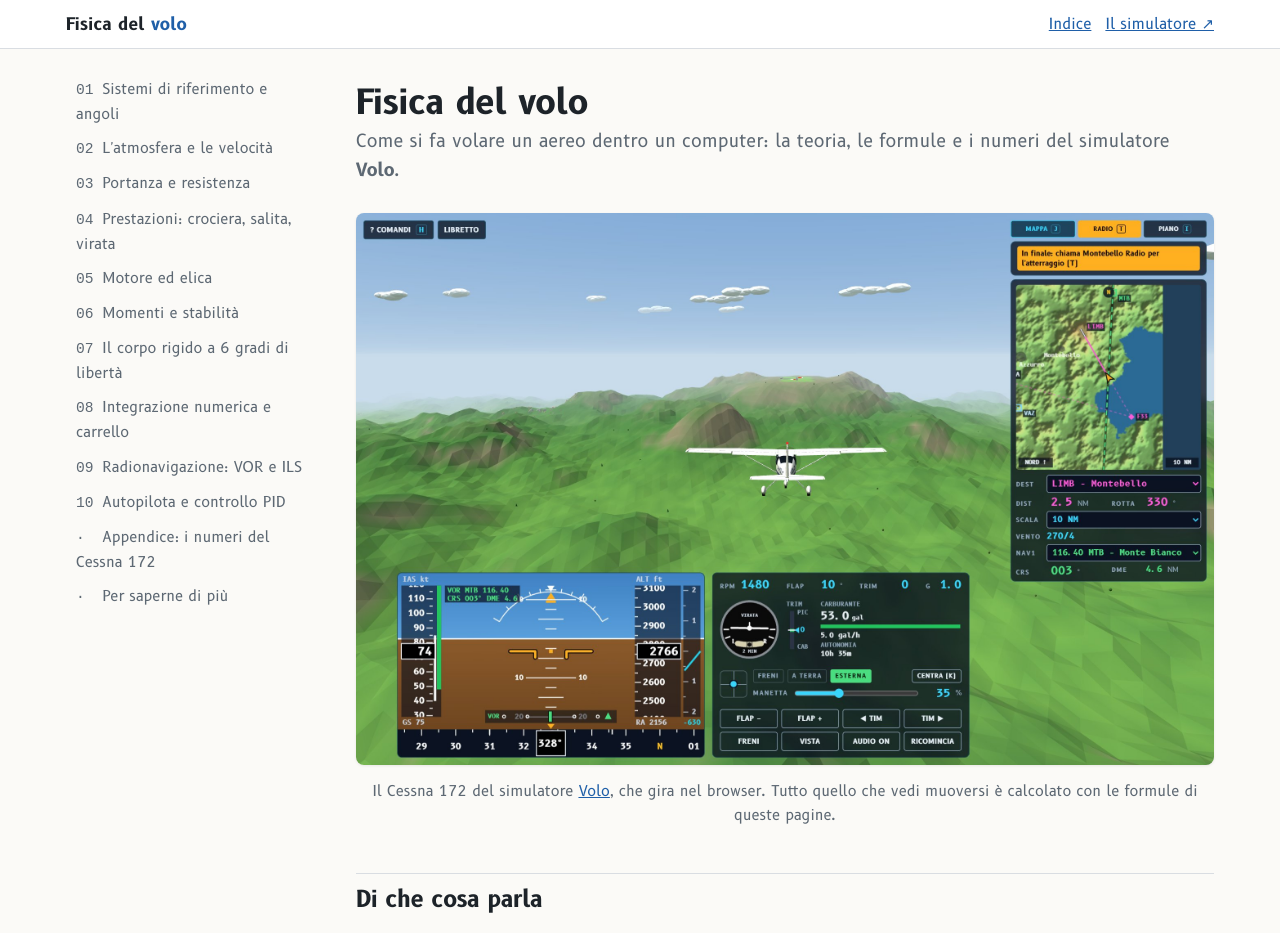
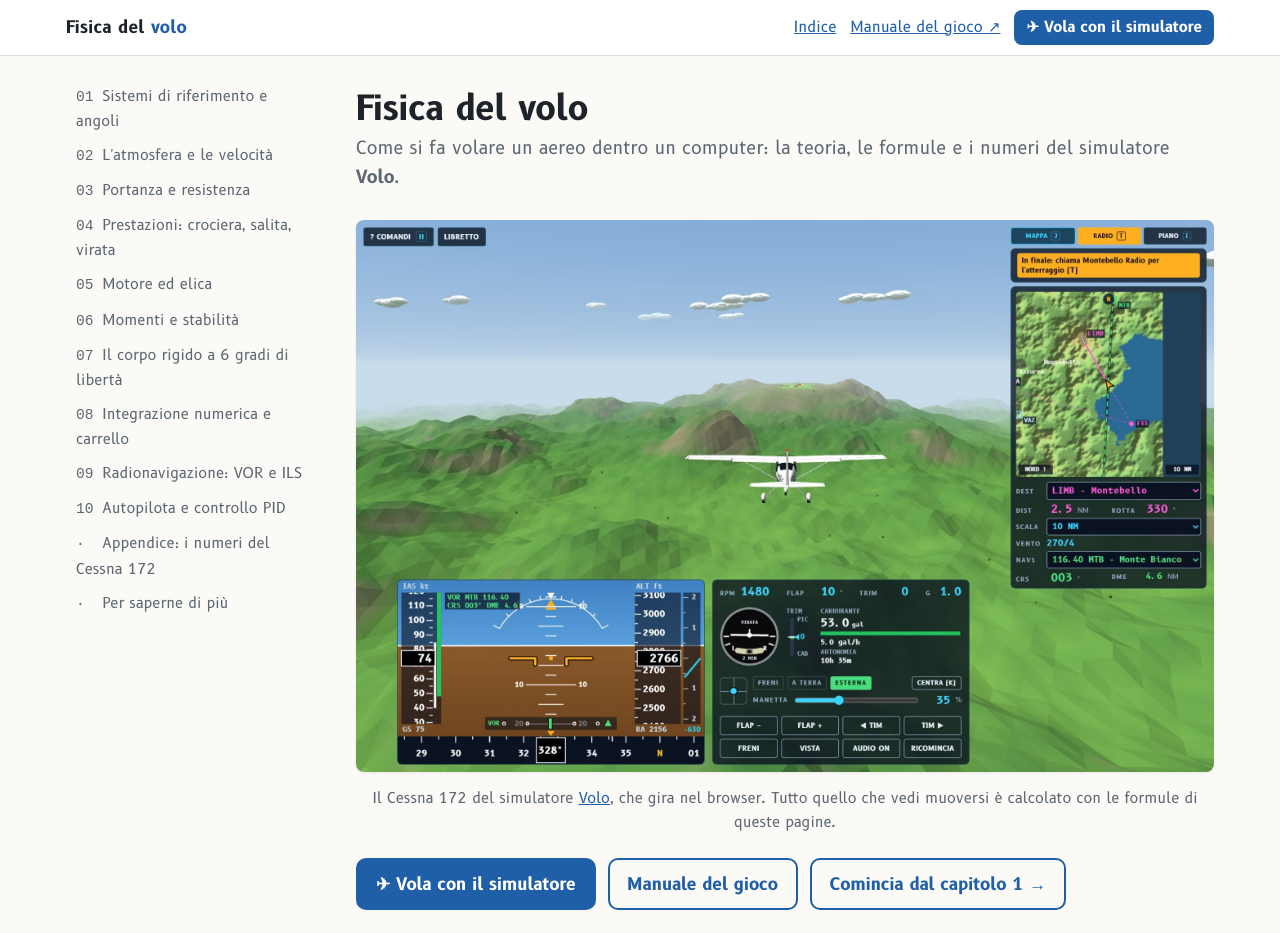
Before and after one commit to massimilianopetra/fisicadelvolo, a plain HTML site: page index.html in a window 1280 px wide. Shown: the top 933 px of the page. Drawn offline with Linux system fonts and the light colour scheme; a web font is replaced by a local one.

Commit message:
Collegamenti al simulatore (bottone "Vola con il simulatore") e al manuale del gioco in testata, pagina iniziale e piede
Co-Authored-By: Claude Opus 5.5 <noreply@anthropic.com>

```diff
--- a/css/stile.css
+++ b/css/stile.css
@@ -32,7 +32,13 @@ header.testata{border-bottom:1px solid var(--linea);background:var(--carta)}
 header.testata .dentro{max-width:1180px;margin:0 auto;padding:10px 16px;display:flex;gap:14px;align-items:center;flex-wrap:wrap}
 header.testata .marchio{font-weight:700;text-decoration:none;color:var(--testo);letter-spacing:.02em}
 header.testata .marchio span{color:var(--accento)}
-header.testata nav{margin-left:auto;display:flex;gap:14px;font-size:.88rem}
+header.testata nav{margin-left:auto;display:flex;gap:14px;font-size:.88rem;align-items:center;flex-wrap:wrap}
+header.testata nav a.vola{background:var(--accento);color:#fff;text-decoration:none;font-weight:700;padding:5px 12px;border-radius:8px}
+:root[data-theme="dark"] header.testata nav a.vola{color:#10161d}
+@media (prefers-color-scheme:dark){:root:not([data-theme="light"]) header.testata nav a.vola{color:#10161d}}
+.bottoni{display:flex;flex-wrap:wrap;gap:12px;margin:1em 0}
+.bottoni a{display:inline-block;padding:10px 18px;border-radius:10px;font-weight:700;text-decoration:none;border:2px solid var(--accento)}
+.bottoni a.pieno{background:var(--accento);color:var(--carta)}
 .pagina{max-width:1180px;margin:0 auto;padding:0 16px;display:grid;grid-template-columns:250px minmax(0,1fr);gap:40px}
 aside.indice{position:sticky;top:0;align-self:start;max-height:100vh;overflow:auto;padding:22px 0;font-size:.86rem}
 aside.indice ol{list-style:none;margin:0;padding:0}
--- a/index.html
+++ b/index.html
@@ -21,6 +21,12 @@
   <img src="img/volo.jpg" alt="Il Cessna 172 del simulatore Volo in volo sopra il Piemonte" width="1280" height="720">
   <figcaption>Il Cessna 172 del simulatore <a href="https://massimilianopetra.github.io/flightsimulator/" target="_blank" rel="noopener">Volo</a>, che gira nel browser. Tutto quello che vedi muoversi è calcolato con le formule di queste pagine.</figcaption>
 </figure>
+
+<div class="bottoni">
+  <a class="pieno" href="https://massimilianopetra.github.io/flightsimulator/" target="_blank" rel="noopener">✈ Vola con il simulatore</a>
+  <a href="https://massimilianopetra.github.io/flightsimulator/istruzioni.html" target="_blank" rel="noopener">Manuale del gioco</a>
+  <a href="capitoli/01-riferimenti.html">Comincia dal capitolo 1 →</a>
+</div>
 
 <h2>Di che cosa parla</h2>
 <p><b>Volo</b> è un simulatore di volo libero e gratuito, scritto in JavaScript, che si gioca nel browser: un Cessna 172 con il cruscotto G1000 (e un ultraleggero Ikarus C42) sopra il Piemonte vero, con il rilievo, gli aeroporti, le radio e l'autopilota. Queste pagine non spiegano come si gioca, ma <b>perché l'aereo si muove così</b>: quali leggi della fisica ci sono dentro, con quali formule, quali numeri e quali semplificazioni.</p>
@@ -48,7 +54,7 @@
 </div>
 
 <h2>Il simulatore</h2>
-<p>Si gioca da <a href="https://massimilianopetra.github.io/flightsimulator/" target="_blank" rel="noopener">massimilianopetra.github.io/flightsimulator</a>; il codice sorgente (licenza GPL) è su <a href="https://github.com/massimilianopetra/flightsimulator" target="_blank" rel="noopener">GitHub</a>. Funziona su un normale PC, anche senza installare nulla.</p>
+<p>Si gioca da <a href="https://massimilianopetra.github.io/flightsimulator/" target="_blank" rel="noopener">massimilianopetra.github.io/flightsimulator</a>; come si usa (comandi, strumenti, decollo, atterraggio, radio) è spiegato nel <a href="https://massimilianopetra.github.io/flightsimulator/istruzioni.html" target="_blank" rel="noopener">manuale del gioco</a>. Il codice sorgente (licenza GPL) è su <a href="https://github.com/massimilianopetra/flightsimulator" target="_blank" rel="noopener">GitHub</a>. Funziona su un normale PC, anche senza installare nulla.</p>
 </main>
 <script>
 document.addEventListener('DOMContentLoaded',()=>{
--- a/js/comune.js
+++ b/js/comune.js
@@ -26,6 +26,7 @@ FV.CAPITOLI=[
 ];
 FV.SIMULATORE='https://massimilianopetra.github.io/flightsimulator/';
 FV.CODICE='https://github.com/massimilianopetra/flightsimulator/blob/main/';
+FV.MANUALE='https://massimilianopetra.github.io/flightsimulator/istruzioni.html';
 
 const inCapitoli=/\/capitoli\//.test(location.pathname.replace(/\\/g,'/'));
 const base=inCapitoli?'../':'';
@@ -36,7 +37,8 @@ function impagina(){
   const main=document.querySelector('main');if(!main) return;
   const testata=document.createElement('header');testata.className='testata';
   testata.innerHTML=`<div class="dentro"><a class="marchio" href="${base}index.html">Fisica del <span>volo</span></a>
-    <nav><a href="${base}index.html">Indice</a><a href="${FV.SIMULATORE}" target="_blank" rel="noopener">Il simulatore ↗</a></nav></div>`;
+    <nav><a href="${base}index.html">Indice</a><a href="${FV.MANUALE}" target="_blank" rel="noopener">Manuale del gioco ↗</a>
+    <a class="vola" href="${FV.SIMULATORE}" target="_blank" rel="noopener">✈ Vola con il simulatore</a></nav></div>`;
   const pagina=document.createElement('div');pagina.className='pagina';
   const indice=document.createElement('aside');indice.className='indice';
   indice.innerHTML='<ol>'+FV.CAPITOLI.map((c,i)=>{
@@ -55,7 +57,8 @@ function impagina(){
     main.appendChild(nav);
   }
   const piede=document.createElement('footer');
-  piede.innerHTML='Fisica del volo — la teoria dietro il simulatore <a href="'+FV.SIMULATORE+'" target="_blank" rel="noopener">Volo</a>. '+
+  piede.innerHTML='Fisica del volo — la teoria dietro il simulatore <a href="'+FV.SIMULATORE+'" target="_blank" rel="noopener">Volo</a> '+
+    '(<a href="'+FV.MANUALE+'" target="_blank" rel="noopener">manuale del gioco</a>, <a href="https://github.com/massimilianopetra/flightsimulator" target="_blank" rel="noopener">codice</a>). '+
     'Formule disegnate con KaTeX (licenza MIT), caratteri B612 (SIL OFL).';
   document.body.appendChild(piede);
   // collegamenti al codice del simulatore: <a data-codice="js/fisica.js#L97">
```
